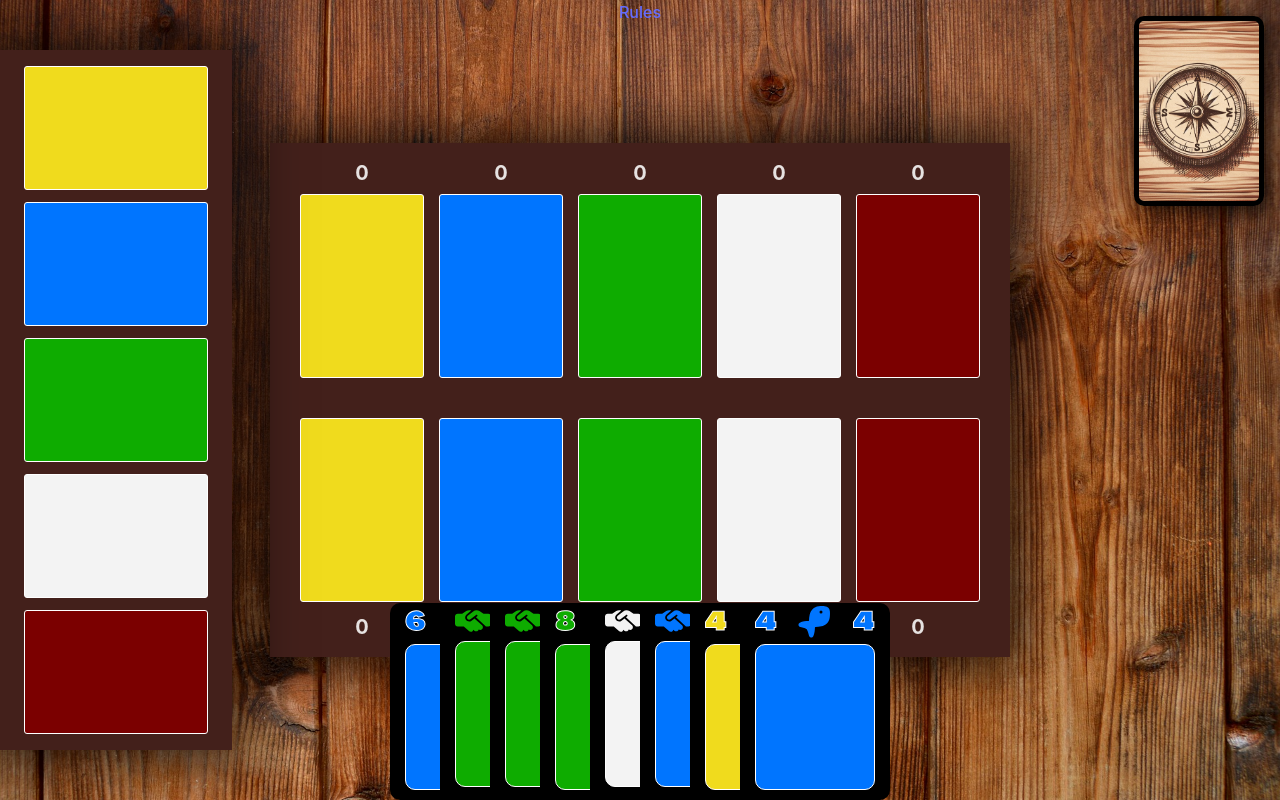
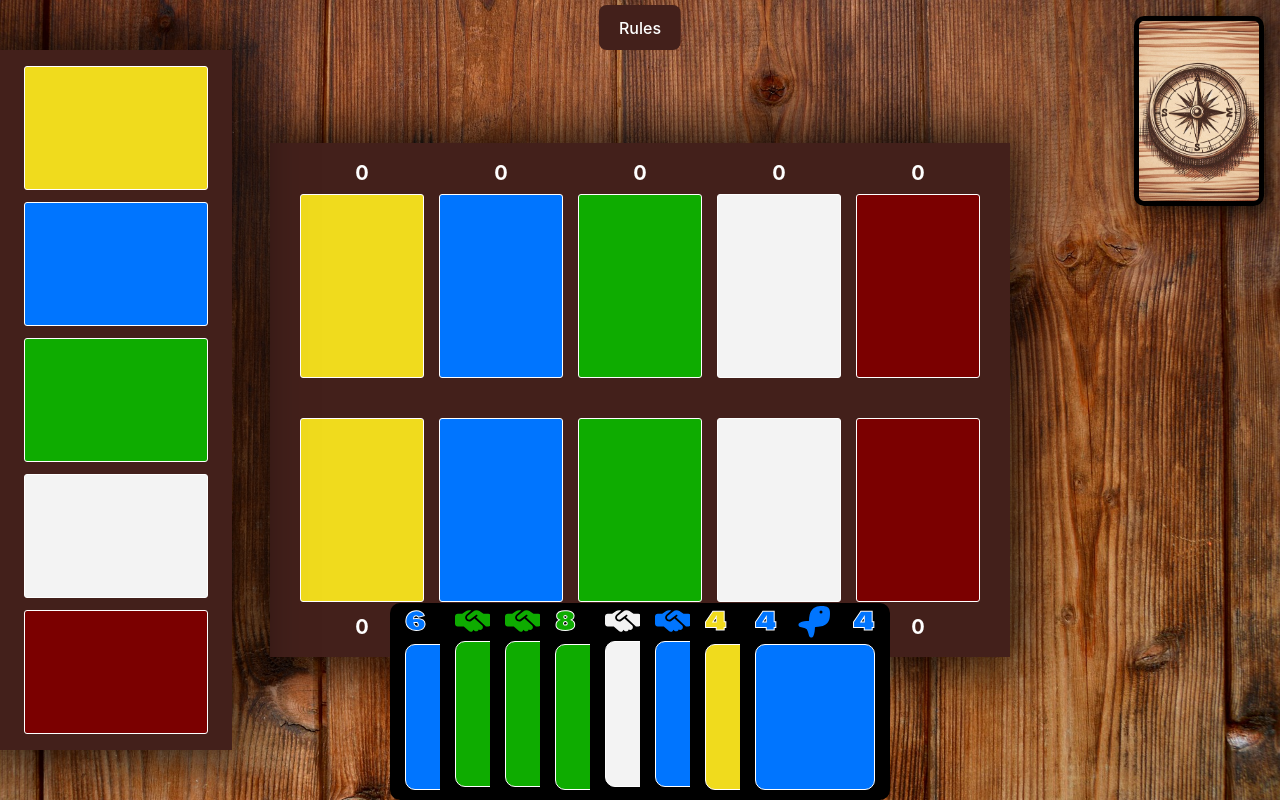
Before and after one commit to pslib-cz/2023-p3a-mpa-react-project-TadeasPikl, a React (Vite) app in the folder LostCities/: page / in a window 1280 px wide. Built offline with nearby package versions, Linux system fonts and the light colour scheme.

Commit message:
final fixes

```diff
--- a/LostCities/src/App.css
+++ b/LostCities/src/App.css
@@ -9,6 +9,8 @@
   --menu-bg: #43201b;
 
   --card-scale: 0.6;
+
+  color: var(--basic-white);
 }
 
 @font-face {
@@ -266,9 +268,27 @@ body > div {
 /* Rules */
 .rules {
   position: absolute;
-  top: 0;
+  top: 5px;
   left: 50%;
   transform: translateX(-50%);
+  color: var(--basic-white);
+}
+
+a {
+  color: var(--basic-white);
+  border-radius: 8px;
+  border: 1px solid transparent;
+  padding: 0.6em 1.2em;
+  font-size: 1em;
+  font-weight: 500;
+  font-family: inherit;
+  background-color: var(--menu-bg);
+  cursor: pointer;
+  transition: border-color 0.25s;
+}
+a:hover {
+  border-color: var(--basic-white);
+  color: var(--basic-white);
 }
 
 .game-over {
@@ -276,4 +296,5 @@ body > div {
   top: 50%;
   left: 50%;
   transform: translate(-50%, -50%);
+  text-align: center;
 }
--- a/LostCities/src/Game.tsx
+++ b/LostCities/src/Game.tsx
@@ -14,12 +14,12 @@ const Game = () => {
     return (
         <>
             {state?.turnStage === TurnStage.GAME_OVER ?
-            <div className="gameOver">
+            <div className="game-over">
                 <h1>Game Over</h1>
                 <h2>{GetTotalScore(state.players[0].expeditions) > GetTotalScore(state.players[1].expeditions) ? "Player Wins!" : "AI Wins!"}</h2>
                 <h3>Player Score: {GetTotalScore(state.players[0].expeditions)}</h3>
                 <h3>AI Score: {GetTotalScore(state.players[1].expeditions)}</h3>
-                <a href="#">Play Again</a>
+                <a href=".">Play Again</a>
             </div>
             :
             <>
--- a/LostCities/src/GameStateContext.tsx
+++ b/LostCities/src/GameStateContext.tsx
@@ -1,6 +1,6 @@
 import React, { createContext, useReducer } from 'react';
 import { GameState, TurnStage } from './ItemTypes';
-import { ExecuteAction, GetTotalScore, StartGame } from './gameLogic/DeckManager';
+import { ExecuteAction, StartGame } from './gameLogic/DeckManager';
 import { PerformAITurn } from './gameLogic/OpponentAI';
 
 
@@ -14,12 +14,12 @@ export type ReducerAction =
 
 function ActionReducer(state: GameState, action: ReducerAction): GameState {
     if (state.deck.length === 0 && state.turnStage === TurnStage.DRAW) {
-        alert(
-            "Game Over!" + "\n" +
-            "Player: " + GetTotalScore(state.players[0].expeditions) + "\n" +
-            "\"AI\": " + GetTotalScore(state.players[1].expeditions) + "\n" +
-            (GetTotalScore(state.players[0].expeditions) > GetTotalScore(state.players[1].expeditions) ? "Player" : "AI") + " Has Won!"
-        );
+        // alert(
+        //     "Game Over!" + "\n" +
+        //     "Player: " + GetTotalScore(state.players[0].expeditions) + "\n" +
+        //     "\"AI\": " + GetTotalScore(state.players[1].expeditions) + "\n" +
+        //     (GetTotalScore(state.players[0].expeditions) > GetTotalScore(state.players[1].expeditions) ? "Player" : "AI") + " Has Won!"
+        // );
         return {
             ...state,
             turnStage: TurnStage.GAME_OVER
```
Also changed, not shown: 5 other files (tests, documents, lock files or other folders).
